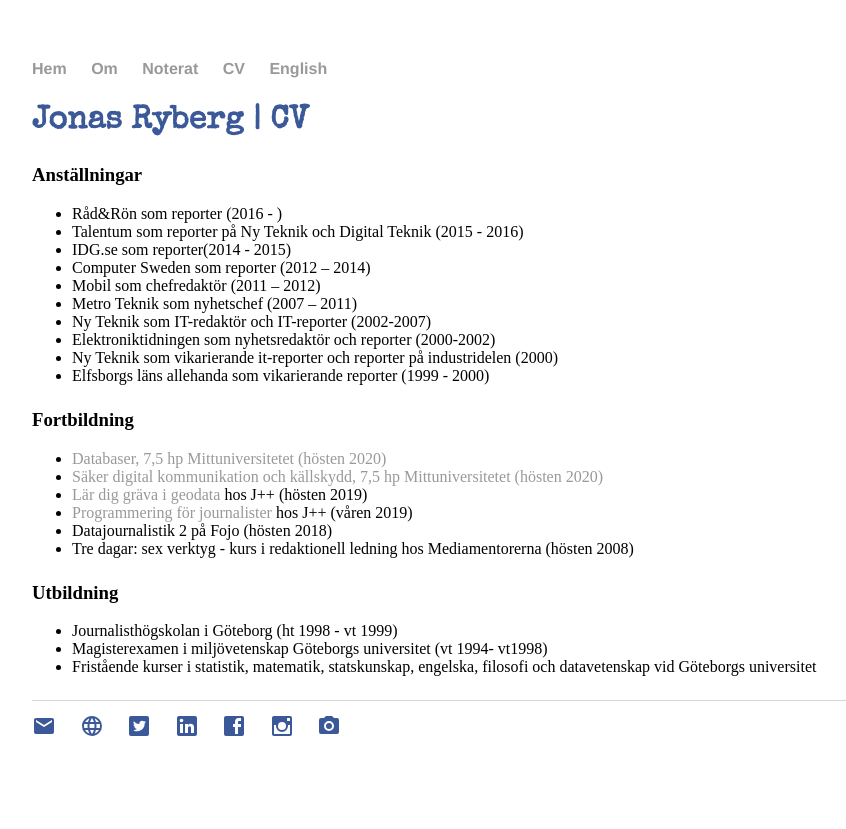
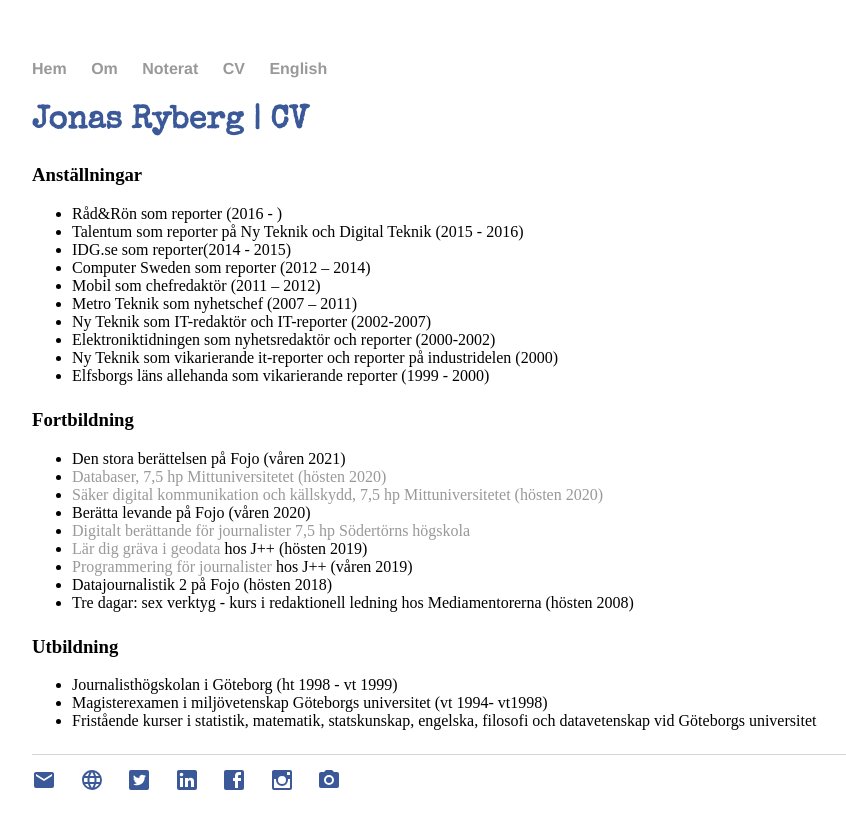
Before and after one commit to jonasryberg/jonasryberg.github.io, a Jekyll site: the page built from cv/index.html, in a window 1280 px wide. Shown: the top 829 px of the page, without its empty margins (160-1006 px from the left). Built offline with Jekyll 4.4.1, drawn with Linux system fonts in a browser that asks for light colours.

Commit message:
Update cv.html
Uppdaterat cv

```diff
--- a/_includes/cv.html
+++ b/_includes/cv.html
@@ -16,8 +16,11 @@
 <p>
 <h3>Fortbildning</h3>
 <ul>
+  <li>Den stora berättelsen på Fojo (våren 2021)
   <li><a href="https://www.miun.se/utbildning/kurser/data-och-it/datavetenskap/datavetenskap-gr-a-databaser-75-hp/kursplan/?kursplanid=17987">Databaser, 7,5 hp Mittuniversitetet (hösten 2020)</a>
   <li><a href="https://www.miun.se/utbildning/kurser/medier-och-design/journalistik/journalistik-gr-a-sakrare-digital-kommunikation-och-kallskydd-75-hp/kursplan/?kursplanid=24314">Säker digital kommunikation och källskydd, 7,5 hp Mittuniversitetet (hösten 2020)</a>
+  <li>Berätta levande på Fojo (våren 2020)
+  <li><a href="https://www.sh.se/program--kurser/kurser/grund/digitalt-berattande-for-journalister">Digitalt berättande för journalister 7,5 hp Södertörns högskola</a>
   <li><a href="https://jplusplus.org/sv/academy/lar-dig-grava-i-geodata/">Lär dig gräva i geodata</a> hos J++ (hösten 2019)</li>
   <li><a href="http://jplusplus.org/sv/academy/lar-dig-programmering-for-journalister/">Programmering för journalister</a> hos J++ (våren 2019)</li>
   <li>Datajournalistik 2 på Fojo (hösten 2018)</li>
```
